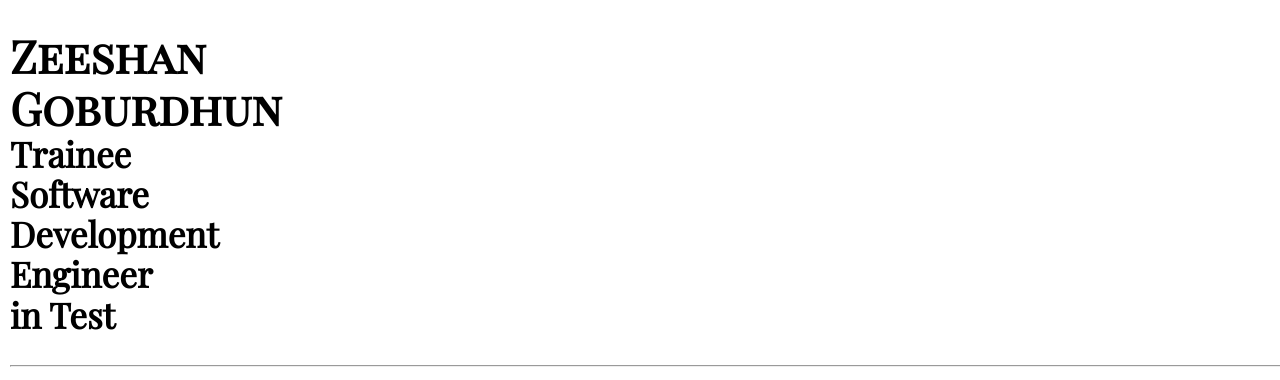
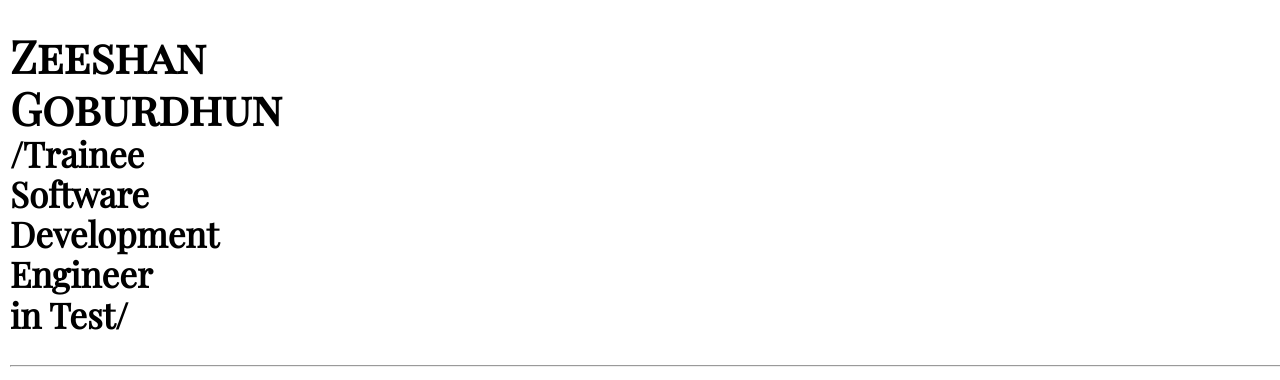
Before and after one commit to goburdhunz/Resume2017, a plain HTML site: page index.html in a window 1280 px wide. Shown: the top 380 px of the page. Drawn offline with nearby package versions, Linux system fonts and the light colour scheme.

Commit message:
edits to files

```diff
--- a/index.html
+++ b/index.html
@@ -15,7 +15,7 @@
       <body>
 
         <header>
-            <h1>Zeeshan<br> Goburdhun<br><div id="train"> Trainee<br> Software<br> Development<br> Engineer<br> in Test<br></div></h1>
+            <h1>Zeeshan<br> Goburdhun<br><div id="train"> /Trainee<br> Software<br> Development<br> Engineer<br> in Test/<br></div></h1>
                 <hr width="1350">
                 <div id="summary"><p> Trainee software development engineer in testing at Sparta Global. Learning to code in HTML, CSS, Ruby and Javascript. Combining practical knowledge of writing code with the underlying principles of software testing and automation to deploy functional and secure web applications.</p></div>
         </header>
```
